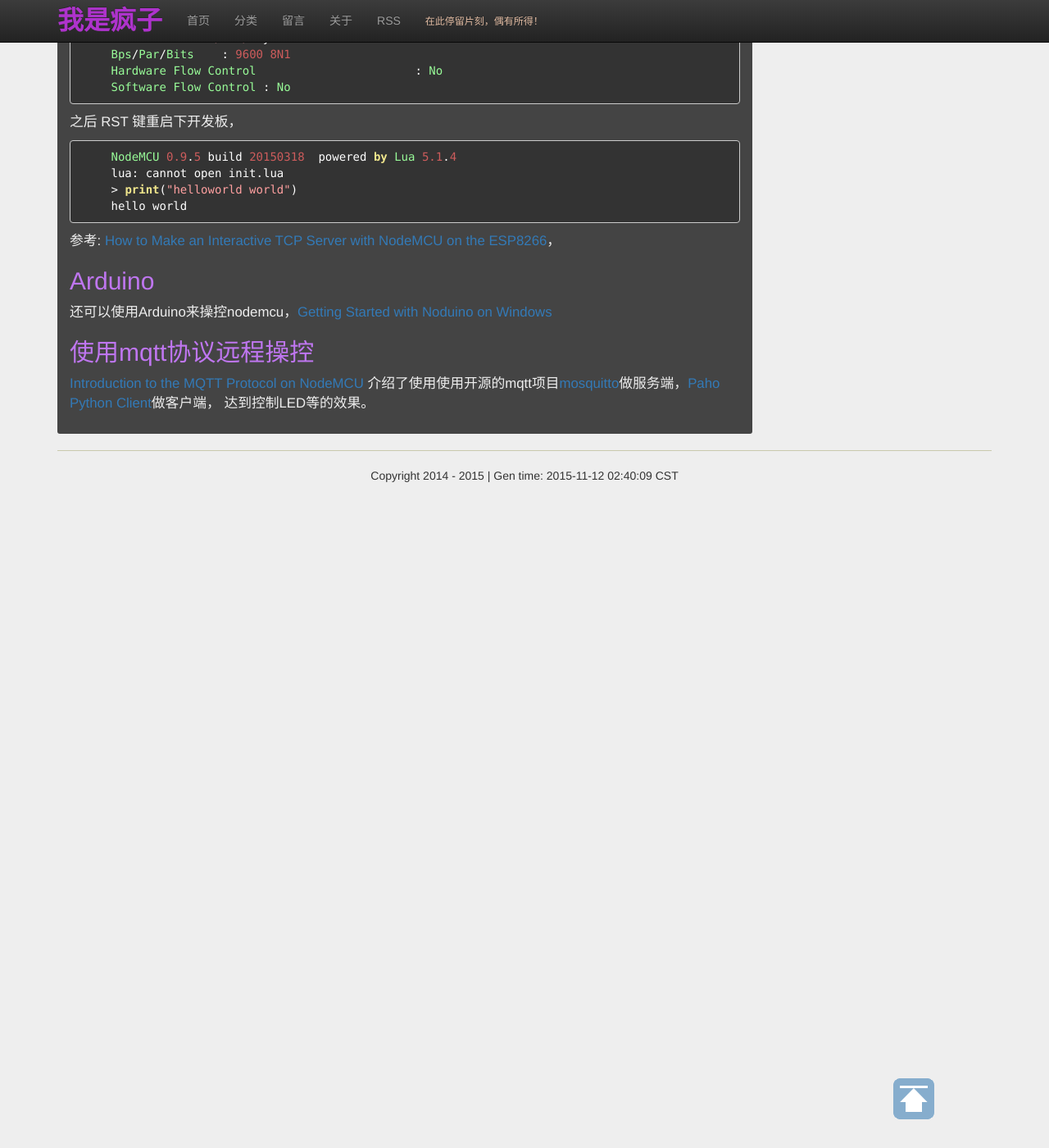
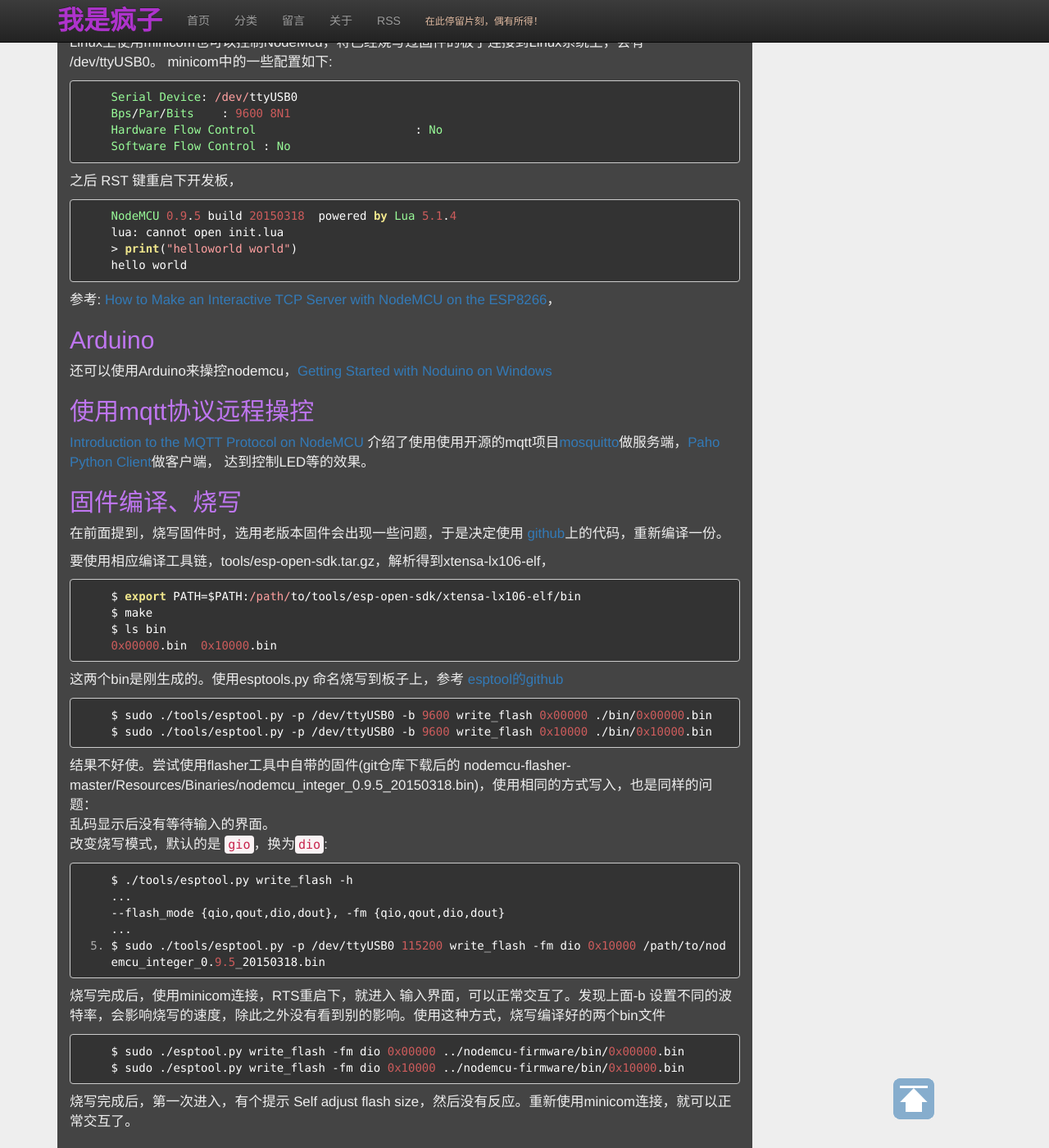
Before and after one commit to jgj1986/jgj1986.github.io, a Jekyll site: the page built from _posts/iot/2015-11-04-nodemcu_basic.md, in a window 1280 px wide and 1400 px high, scrolled down 539 px. Shown: the whole window at 82% size. Built offline with Jekyll 4.4.1, drawn with Linux system fonts in a browser that asks for light colours; nearby versions of some CDN libraries; comment, search, counter and statistics services are not loaded; some of the changed text lies outside the part shown.

Commit message:
add esptool and luatool for operate nodemcu
Signed-off-by: guojun.jin <guojun.jin@chukong-inc.com>

```diff
--- a/_posts/iot/2015-11-04-nodemcu_basic.md
+++ b/_posts/iot/2015-11-04-nodemcu_basic.md
@@ -45,3 +45,50 @@ minicom中的一些配置如下:
 [Introduction to the MQTT Protocol on NodeMCU](http://www.allaboutcircuits.com/projects/introduction-to-the-mqtt-protocol-on-nodemcu/){:target="_blank"}
 介绍了使用使用开源的mqtt项目[mosquitto](http://mosquitto.org/){:target="_blank"}做服务端，[Paho Python Client](https://www.eclipse.org/paho/clients/python/)做客户端，
 达到控制LED等的效果。
+
+## 固件编译、烧写
+
+在前面提到，烧写固件时，选用老版本固件会出现一些问题，于是决定使用 [github](https://github.com/nodemcu/nodemcu-firmware){:target="_blank"}上的代码，重新编译一份。
+
+要使用相应编译工具链，tools/esp-open-sdk.tar.gz，解析得到xtensa-lx106-elf，
+
+    $ export PATH=$PATH:/path/to/tools/esp-open-sdk/xtensa-lx106-elf/bin
+    $ make
+    $ ls bin
+    0x00000.bin  0x10000.bin
+
+这两个bin是刚生成的。使用esptools.py 命名烧写到板子上，参考 [esptool的github](https://github.com/themadinventor/esptool){:target="_blank"}
+
+    $ sudo ./tools/esptool.py -p /dev/ttyUSB0 -b 9600 write_flash 0x00000 ./bin/0x00000.bin
+    $ sudo ./tools/esptool.py -p /dev/ttyUSB0 -b 9600 write_flash 0x10000 ./bin/0x10000.bin
+
+结果不好使。尝试使用flasher工具中自带的固件(git仓库下载后的 nodemcu-flasher-master/Resources/Binaries/nodemcu_integer_0.9.5_20150318.bin)，使用相同的方式写入，也是同样的问题：
+乱码显示后没有等待输入的界面。
+改变烧写模式，默认的是 `gio`，换为`dio`:
+
+    $ ./tools/esptool.py write_flash -h
+    ...
+    --flash_mode {qio,qout,dio,dout}, -fm {qio,qout,dio,dout}
+    ...
+    $ sudo ./tools/esptool.py -p /dev/ttyUSB0 115200 write_flash -fm dio 0x10000 /path/to/nodemcu_integer_0.9.5_20150318.bin
+
+烧写完成后，使用minicom连接，RTS重启下，就进入 输入界面，可以正常交互了。发现上面-b 设置不同的波特率，会影响烧写的速度，除此之外没有看到别的影响。使用这种方式，烧写编译好的两个bin文件
+
+    $ sudo ./esptool.py write_flash -fm dio 0x00000 ../nodemcu-firmware/bin/0x00000.bin
+    $ sudo ./esptool.py write_flash -fm dio 0x10000 ../nodemcu-firmware/bin/0x10000.bin
+
+烧写完成后，第一次进入，有个提示  Self adjust flash size，然后没有反应。重新使用minicom连接，就可以正常交互了。
+
+## 代码加载与执行
+
+在前面的 `minicom 控制`和`使用mqtt协议远程操控`章节，都应用了 `http://www.allaboutcircuits.com/` 上面的文章，里面用到了工具[luatool](https://github.com/4refr0nt/luatool){:target="_blank"}。
+
+    $ ./luatool.py -h
+    $ ./luatool.py -f net.lua -t net.lua -v
+        # net.lua文件写到板子上，也命名为net.lua,-v显示过程
+    $ ./luatool.py -f net.lua -t net.lua -d -v
+        # -d 加载完成后执行该文件 dofile
+
+## 总结
+
+到此，在Linux下可以完成Nodemcu的一些最基本操作了。用到了工具 esptool、minicom、luatool等，因为ttyUSB0端口是单操作的，所以在使用执行esptool 或 luatool等命令是，minicom要断开。
```
